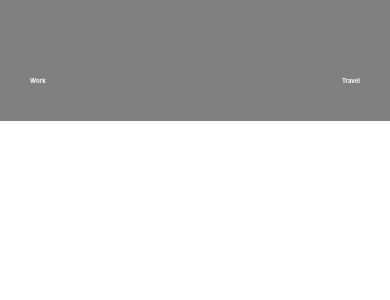
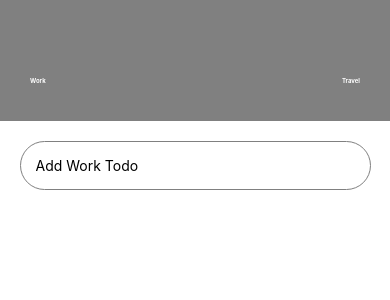
Before and after one commit to dhsongdev/expo-WorkHardTravelHard, a React Native app: screen / in a window 390 px wide. Shown: the top 300 px of the page. Built offline with nearby package versions, Linux system fonts and the light colour scheme.

Commit message:
add textInput

```diff
--- a/App.js
+++ b/App.js
@@ -1,19 +1,59 @@
 import { StatusBar } from "expo-status-bar";
-import { StyleSheet, Text, TouchableOpacity, View } from "react-native";
+import {
+  StyleSheet,
+  Text,
+  TouchableOpacity,
+  TextInput,
+  View,
+} from "react-native";
+
+import React, { useState } from "react";
 
 export default function App() {
+  //useStates
+  const [selected, setSelected] = useState("work");
+  const [text, setText] = useState("");
+
+  //header Work or Travel Button
+  const work = () => setSelected("work");
+  const travel = () => setSelected("travel");
+
+  //value 값 활용하기 위해 필수
+  const onChangeText = (e) => {
+    console.log(e.nativeEvent.text);
+    setText(e.nativeEvent.text);
+  };
+
+  const addTodo = (e) => {
+    alert(`다음을 추가합니다.
+    ${text}`);
+    setText("");
+  };
+
   return (
     <View style={styles.container}>
       <StatusBar style="auto" />
       <View style={styles.header}>
-        <TouchableOpacity>
+        <TouchableOpacity onPress={work}>
           <Text style={styles.btnTxt}>Work</Text>
         </TouchableOpacity>
-        <TouchableOpacity>
-          <Text style={styles.btnTxt}>Travel</Text>
+        <TouchableOpacity onPress={travel}>
+          <Text editable style={styles.btnTxt}>
+            Travel
+          </Text>
         </TouchableOpacity>
       </View>
-      <View style={styles.body}></View>
+      <View style={styles.body}>
+        <TextInput
+          style={[styles.textInput, styles.todoInput]}
+          placeholder={
+            selected === "work" ? "Add Work Todo" : "Add Travel Todo"
+          }
+          onChange={onChangeText}
+          onSubmitEditing={addTodo}
+          value={text}
+        />
+      </View>
     </View>
   );
 }
@@ -22,8 +62,6 @@ const styles = StyleSheet.create({
   container: {
     flex: 1,
     backgroundColor: "#fff",
-    alignItems: "center",
-    justifyContent: "center",
   },
   header: {
     flex: 1,
@@ -42,5 +80,17 @@ const styles = StyleSheet.create({
   },
   body: {
     flex: 6,
+    alignItems: "center",
+  },
+  textInput: {
+    borderStyle: "solid",
+    borderWidth: 0.5,
+    borderColor: "grey",
+    borderRadius: 30,
+    padding: 15,
+  },
+  todoInput: {
+    width: "90%",
+    marginTop: 20,
   },
 });
```
